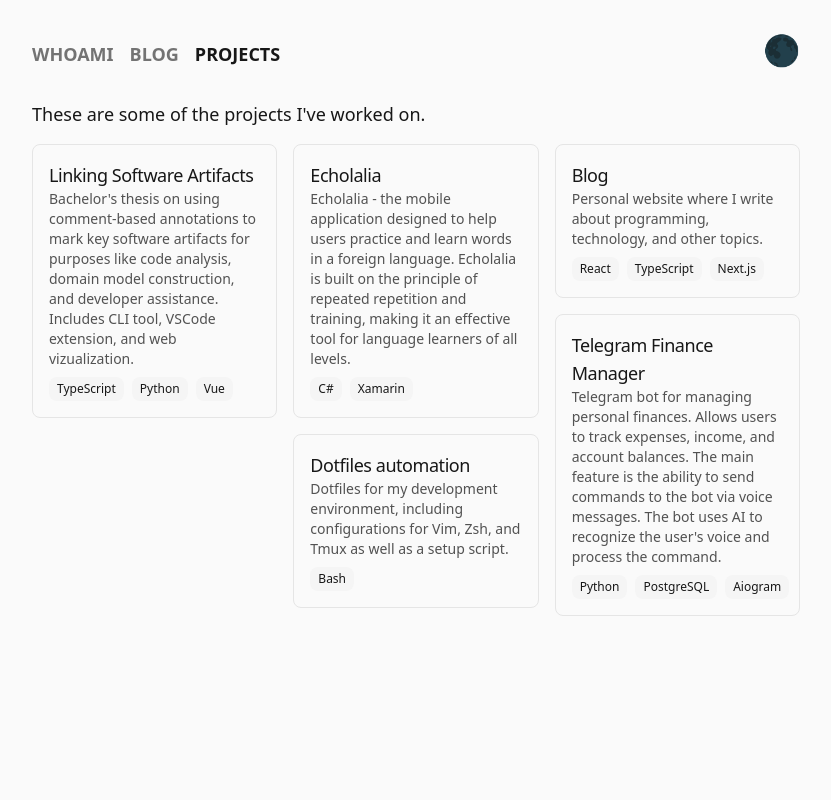
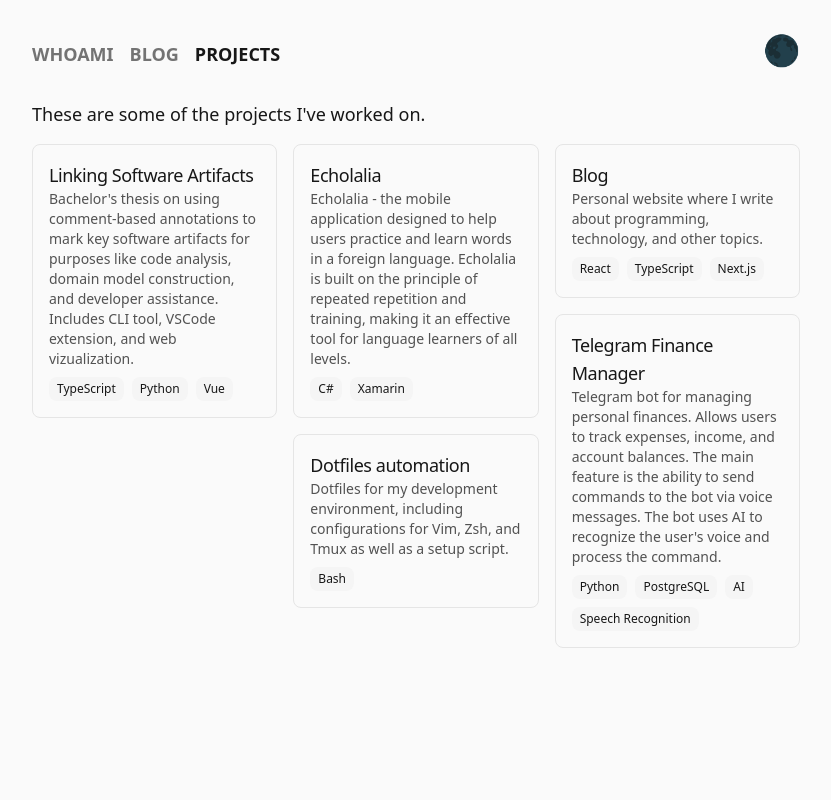
Before and after one commit to MarkSeliverstov/blog, a Next.js app: page /projects in a window 1280 px wide. Shown: the top 800 px of the page, without its empty margins (224-1055 px from the left). Built offline with nearby package versions, Linux system fonts and the light colour scheme.

Commit message:
fix: projects page

```diff
--- a/app/components/projectCard.tsx
+++ b/app/components/projectCard.tsx
@@ -13,6 +13,7 @@ export function ProjectCard({ project }: props): Readonly<React.ReactNode> {
         key={project.title}
         className="flex flex-col space-y-1 mb-2 hover:bg-neutral-200 dark:hover:bg-neutral-800 rounded-lg border border-neutral-200 dark:border-neutral-700"
         href={project.link}
+        target="_blank"
       >
         {project.image && (
           <Image
@@ -23,8 +24,7 @@ export function ProjectCard({ project }: props): Readonly<React.ReactNode> {
             alt={project.title}
           />
         )}
-        <div className="flex flex-row">
-          <div className="p-4 w-full">
+        <div className="p-4">
           <div className="w-full flex flex-col md:flex-row space-x-0 md:space-x-2 md:items-center md:justify-between">
             <p className="text-neutral-900 dark:text-neutral-100 tracking-tight text-lg">
               <span>{project.title}</span>
@@ -35,6 +35,7 @@ export function ProjectCard({ project }: props): Readonly<React.ReactNode> {
             {project.description}
           </p>
 
+          <div className="flex w-full">
             <Tags names={project.tags} />
           </div>
         </div>
--- a/app/components/tags.tsx
+++ b/app/components/tags.tsx
@@ -6,7 +6,7 @@ export function Tags({
   names: string[];
 }): Readonly<React.ReactNode> {
   return (
-    <div className="w-full flex flex-row space-x-2 items-center pt-2">
+    <div className="flex flex-row flex-wrap gap-2 items-center pt-2">
       {names !== undefined && names.map((tag) => <Tag name={tag} key={tag} />)}
     </div>
   );
--- a/app/projects/data.ts
+++ b/app/projects/data.ts
@@ -33,7 +33,7 @@ export const projects: Project[] = [
     title: "Telegram Finance Manager",
     description:
       "Telegram bot for managing personal finances. Allows users to track expenses, income, and account balances. The main feature is the ability to send commands to the bot via voice messages. The bot uses AI to recognize the user's voice and process the command.",
-    tags: ["Python", "PostgreSQL", "Aiogram"],
+    tags: ["Python", "PostgreSQL", "AI", "Speech Recognition"],
     link: "https://github.com/MarkSeliverstov/tfm",
   },
 ];
--- a/app/projects/page.tsx
+++ b/app/projects/page.tsx
@@ -10,7 +10,7 @@ export default function Page(): Readonly<React.ReactNode> {
       <p className="text-neutral-900 dark:text-neutral-100 text-lg mb-4">
         These are some of the projects I&apos;ve worked on.
       </p>
-      <div className="columns-3">
+      <div className="xl:columns-3 md:columns-2 sm:columns-1 gap-4">
         {projects.map((project: Project) => (
           <ProjectCard key={project.title} project={project} />
         ))}
```
Lines whose indentation alone changed are shown as unchanged.
